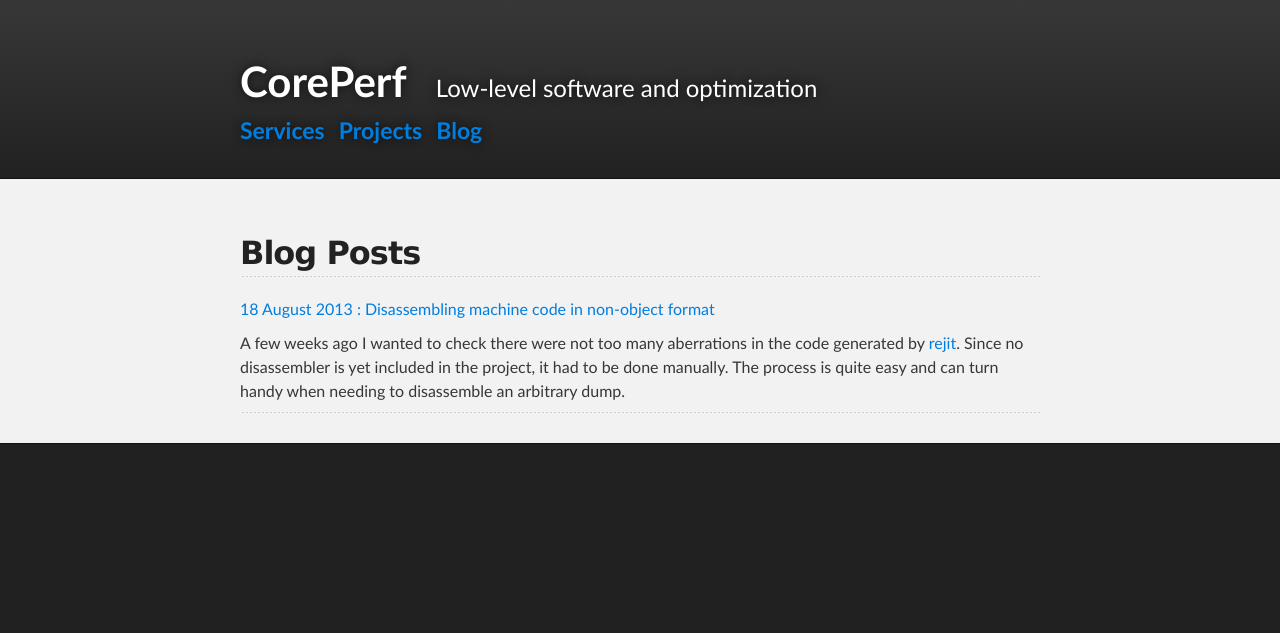
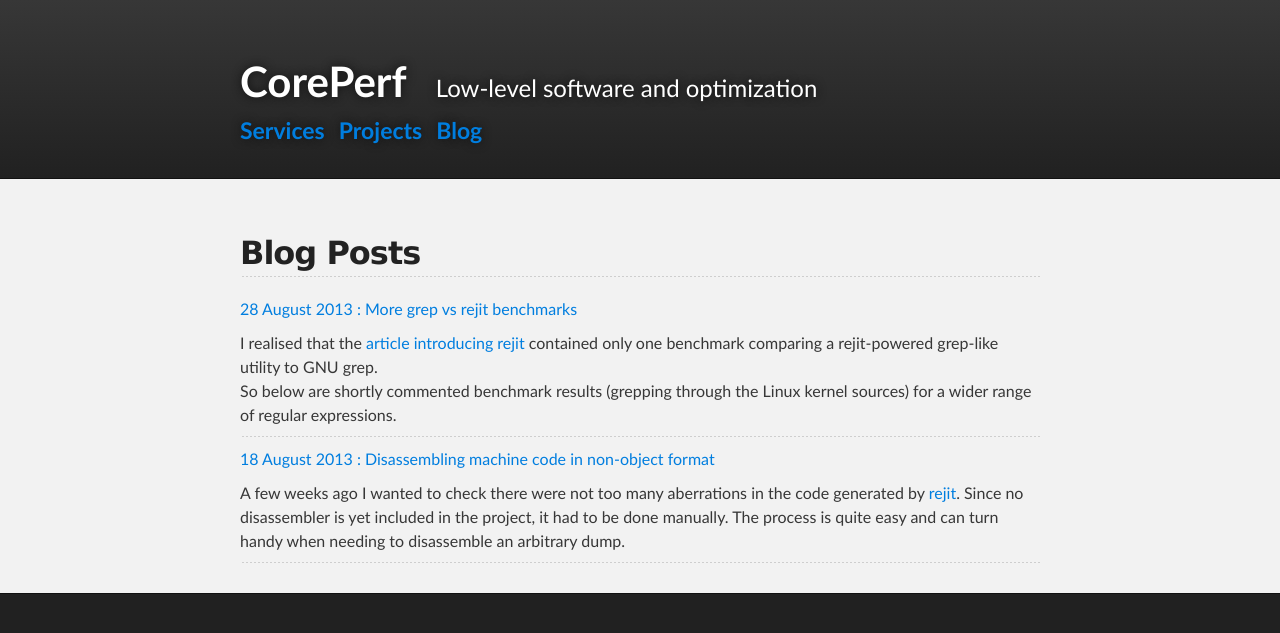
Before and after one commit to coreperf/coreperf.github.io, a Jekyll site: the page built from blog.html, in a window 1280 px wide. Shown: the top 633 px of the page. Built offline with Jekyll 4.4.1, drawn with Linux system fonts in a browser that asks for light colours.

Commit message:
Update about grep benchmarks and rejit.
The initial article contains only one benchmark for a simple string.
Write an article with more detailed comparisons.

```diff
--- /dev/null
+++ b/_posts/2013-08-28-more_grep_rejit_benchmarks.md
@@ -0,0 +1,314 @@
+---
+layout: post
+title:  "More grep vs rejit benchmarks"
+date:   2013-08-28
+author: Alexandre
+categories: [update,rejit]
+---
+
+
+I realised that the [article introducing rejit][rejit article] contained only one benchmark
+comparing a rejit-powered grep-like utility to GNU grep.
+<br />
+So below are shortly commented benchmark results (grepping through the Linux kernel
+sources) for a wider range of regular expressions.
+
+The commands used to benchmarks follow the form:
+
+    $ REGEXP="re"; CMD="jrep -R $REGEXP /work/linux/linux-3.10.6 "; \
+    $CMD > /dev/null && time $CMD > /tmp/res
+
+    $ REGEXP="re"; CMD="grep -R $REGEXP /work/linux/linux-3.10.6 "; \
+    $CMD > /dev/null && time $CMD > /dev/null
+
+For concision, the REGEXP variable is reminded only in the extended regular
+expression (ERE) format. (Grep uses BRE.)
+
+Benchmarks were run with the engines versions below:
+
+    GNU grep version 2.14, commit: 599f2b15bc152cdf19022c7803f9a5f336c25e65
+    Rejit commit: 6cd1ca642783ac9968085682b1a82b6961ad9109
+
+<hr>
+
+<table style="width:100%; margin-top:20px;">
+  <tr>
+    <td>
+      <strong>GNU grep</strong>
+    </td>
+    <td>
+      <strong>jrep</strong>
+    </td>
+    <td>
+      <strong>Speedup</strong>
+      <br />time for grep / time for jrep
+    </td>
+  </tr>
+  <tr>
+    <td colspan="3">
+      <strong>Regexp</strong>: <code>regexp</code>
+    </td>
+  </tr>
+  <tr>
+    <td>
+      <pre style="width:80%"><code>real  0m0.611s
+user  0m0.346s
+sys   0m0.259s</code></pre>
+    </td>
+    <td>
+      <pre style="width:80%"><code>real  0m0.373s
+user  0m0.112s
+sys   0m0.257s</code></pre>
+    </td>
+    <td>
+      <span style="color:green">1.64</span>
+    </td>
+  </tr>
+  <tr>
+    <td colspan="3">
+      <strong>Regexp</strong>: <code>"regexp|yoyo"</code>
+    </td>
+  </tr>
+  <tr>
+    <td>
+      <pre style="width:80%"><code>real  0m2.097s
+user  0m1.812s
+sys   0m0.275s</code></pre>
+    </td>
+    <td>
+      <pre style="width:80%"><code>real  0m0.410s
+user  0m0.137s
+sys   0m0.268s</code></pre>
+    </td>
+    <td>
+      <span style="color:green">5.11</span>
+    </td>
+  </tr>
+  <tr><td colspan="3">
+    Rejit uses simple brute-force SIMD code checking for all words
+    parallelly.
+  </td></tr>
+  <tr>
+    <td colspan="3">
+      <strong>Regexp</strong>: <code>"regexp|yoyo|unsigned"</code>
+    </td>
+  </tr>
+  <tr>
+    <td>
+      <pre style="width:80%"><code>real  0m2.125s
+user  0m1.839s
+sys   0m0.275s</code></pre>
+    </td>
+    <td>
+      <pre style="width:80%"><code>real  0m1.319s
+user  0m0.916s
+sys   0m0.393s</code></pre>
+    </td>
+    <td>
+      <span style="color:green">1.61</span>
+    </td>
+  </tr>
+  <tr><td colspan="3">
+    The performance advantage of SIMD code decreases with the number of
+    alternations. Grep shows stable performance with its (Boyer-Moore-like
+    I suppose) algorithm.
+  </td></tr>
+  <tr>
+    <td colspan="3">
+      <strong>Regexp</strong>: <code>"regexp|yoyo|unsigned|struct|union"</code>
+    </td>
+  </tr>
+  <tr>
+    <td>
+      <pre style="width:80%"><code>real  0m2.214s
+user  0m1.907s
+sys   0m0.298s</code></pre>
+    </td>
+    <td>
+      <pre style="width:80%"><code>real  0m2.082s
+user  0m1.590s
+sys   0m0.479s</code></pre>
+    </td>
+    <td>
+      <span>1.06</span>
+    </td>
+  </tr>
+  <tr>
+    <td colspan="3">
+      <strong>Regexp</strong>: <code>"regexp|yoyo|unsigned|struct|union|static"</code>
+    </td>
+  </tr>
+  <tr>
+    <td>
+      <pre style="width:80%"><code>real  0m2.184s
+user  0m1.903s
+sys   0m0.272s</code></pre>
+    </td>
+    <td>
+      <pre style="width:80%"><code>real  0m2.239s
+user  0m1.730s
+sys   0m0.497s</code></pre>
+    </td>
+    <td>
+      <span>0.98</span>
+    </td>
+  </tr>
+  <tr><td colspan="3">
+    The SIMD brute-force starts being slower than grep's algorithm.
+    With this many alternations, it would be time to fall back to a smarter
+    algorithm or implement faster SIMD code.
+  </td></tr>
+  <tr>
+    <td colspan="3">
+      <strong>Regexp</strong>: <code>"regexp|yoyo|unsigned|int|struct|union"</code>
+    </td>
+  </tr>
+  <tr>
+    <td>
+      <pre style="width:80%"><code>real  0m2.199s
+user  0m1.925s
+sys   0m0.263s</code></pre>
+    </td>
+    <td>
+      <pre style="width:80%"><code>real  0m2.530s
+user  0m2.009s
+sys   0m0.508s</code></pre>
+    </td>
+    <td>
+      <span style="color:red">0.86 (1 / 1.15) </span>
+    </td>
+  </tr>
+  <tr>
+    <td colspan="3">
+      <strong>Regexp</strong>: <code>"regexp|yoyo|unsigned|struct|union|static|void|NULL"</code>
+    </td>
+  </tr>
+  <tr>
+    <td>
+      <pre style="width:80%"><code>real  0m2.202s
+user  0m1.915s
+sys   0m0.278s</code></pre>
+    </td>
+    <td>
+      <pre style="width:80%"><code>real  0m5.694s
+user  0m5.163s
+sys   0m0.511s</code></pre>
+    </td>
+    <td>
+      <span style="color:red">0.39 (1 / 2.59)</span>
+    </td>
+  </tr>
+  <tr><td colspan="3">
+    At this point there are too many alternations for rejit to use SSE4.2.
+    Rejit doesn't do any register allocation but simply assigns one XMM
+    register to each word.
+    When not enough XMM registers are available, it falls back to (unluckily
+    still brute-force) non-SIMD code.
+    Performance drops significantly.
+  </td></tr>
+  <tr>
+    <td colspan="3">
+      <strong>Regexp</strong>: <code>"\s\+void.*\(\)"</code>
+    </td>
+  </tr>
+  <tr>
+    <td>
+      <pre style="width:80%"><code>real  0m0.836s
+user  0m0.576s
+sys   0m0.255s</code></pre>
+    </td>
+    <td>
+      <pre style="width:80%"><code>real  0m0.371s
+user  0m0.101s
+sys   0m0.265s</code></pre>
+    </td>
+    <td>
+      <span style="color:green">2.25</span>
+    </td>
+  </tr>
+  <tr><td colspan="3">
+    The first of a few measurements for complicated regular expressions which
+    may be delicate to handle.
+    <br />It looks like both grep and rejit know well enough to search for the
+    parts of the regular expression that are easy to match.
+    <br />With few alternations, rejit has the advantage.
+    It would start losing the race if we started increasing the number of
+    alternations. (As in the alternation tests above.)
+  </td></tr>
+  <tr>
+    <td colspan="3">
+      <strong>Regexp</strong>: <code>"(\s\+void.*\(\))|(union.*\{)"</code>
+    </td>
+  </tr>
+  <tr>
+    <td>
+      <pre style="width:80%"><code>real  0m1.702s
+user  0m1.422s
+sys   0m0.272s</code></pre>
+    </td>
+    <td>
+      <pre style="width:80%"><code>real  0m0.523s
+user  0m0.224s
+sys   0m0.293s</code></pre>
+    </td>
+    <td>
+      <span style="color:green">3.25</span>
+    </td>
+  </tr>
+  <tr>
+    <td colspan="3">
+      <strong>Regexp</strong>: <code>"(\s\+void.*\(\))|(struct.*\{)"</code>
+    </td>
+  </tr>
+  <tr>
+    <td>
+      <pre style="width:80%"><code>real  0m2.141s
+user  0m1.866s
+sys   0m0.264s</code></pre>
+    </td>
+    <td>
+      <pre style="width:80%"><code>real  0m2.102s
+user  0m1.653s
+sys   0m0.438s</code></pre>
+    </td>
+    <td>
+      <span>1.02</span>
+    </td>
+  </tr>
+  <tr><td colspan="3">
+    <p>
+    Interesting difference with above!<br />
+    I think the performance gap comes from differences in frequencies for the
+    first or last letters in <code>union</code> and <code>struct</code>.
+    </p>
+    <p>
+    Rejit looks at the letters in order, and so is mostly affected by the
+    frequency for the first letter of the word. A higher frequency forces rejit to
+    exit the efficient part of the SIMD optimised loop more often.  Quick
+    statistics give <code>~3.9%</code> for <code>u</code>
+    against <code>~2.2%</code> for <code>s</code>.
+    </p>
+    <p>
+    If grep uses a Boyer-Moore like algorithm, it probably looks at the
+    location of the last letter of the word. Again the frequency is higher in
+    the second case:
+    <code>~3.7%</code> for <code>n</code> and <code>~5.4%</code> for
+    <code>t</code>.
+    </p>
+    <p>
+    The performance hit is much more important for Rejit. I haven't done any
+    profiling, but suppose that this is because it requires a bigger overhead
+    than grep to exit (and re-enter) its fast processing loop.
+    </p>
+  </td></tr>
+</table>
+
+<hr>
+
+The long alternations show that Rejit would benefit from some cleverer
+algorithms, but globally it performs very well!
+
+
+
+
+[rejit article]: /projects/rejit/
--- a/projects/rejit/index.md
+++ b/projects/rejit/index.md
@@ -373,26 +373,82 @@
 
 #### Single threaded recursive grep through the Linux kernel sources
 
+`jrep` is a grep-like utility powered by Rejit.
+
+The commands used to benchmarks follow the form below.
 In both cases the grep program is run a first time without measurement to give
 the OS a chance to preload the files. Without this we would be benchmarking the
 time to access the files.
 
-    $ CMD='grep -R regexp linux-3.10.6/'; $CMD > /dev/null && time $CMD > /dev/null
-    real  0m0.622s
-    user  0m0.356s
-    sys   0m0.260s
+    $ REGEXP="re"; CMD="jrep -R $REGEXP /work/linux/linux-3.10.6 "; \
+    $CMD > /dev/null && time $CMD > /tmp/res
 
-`jrep` is a grep-like utility powered by Rejit.
+    $ REGEXP="re"; CMD="grep -R $REGEXP /work/linux/linux-3.10.6 "; \
+    $CMD > /dev/null && time $CMD > /dev/null
 
-    $ CMD='jrep -R regexp linux-3.10.6/'; $CMD > /dev/null && time $CMD > /dev/null
-    real  0m0.370s
-    user  0m0.101s
-    sys   0m0.263s
+For concision, the REGEXP variable is reminded only in the extended regular
+expression (ERE) format. (Grep uses BRE.)
 
-The `jrep` utility performs 1.68 times faster than gnu grep in this very real
-use-case!  The time spent in `sys` is equivalent, but Rejit spends 3 times less
-time in `user` code.
-<br />It is part of the sample programs in the rejit repository (see the
+<table style="width:100%; margin-top:20px;">
+  <tr>
+    <td>
+      <strong>GNU grep</strong>
+    </td>
+    <td>
+      <strong>jrep</strong>
+    </td>
+    <td>
+      <strong>Speedup</strong>
+      (time for grep / time for jrep)
+    </td>
+  </tr>
+  <tr>
+    <td colspan="3">
+      <strong>Regexp</strong>: <code>regexp</code>
+    </td>
+  </tr>
+  <tr>
+    <td>
+      <pre style="width:80%"><code>real  0m0.611s
+user  0m0.346s
+sys   0m0.259s</code></pre>
+    </td>
+    <td>
+      <pre style="width:80%"><code>real  0m0.373s
+user  0m0.112s
+sys   0m0.257s</code></pre>
+    </td>
+    <td>
+      <span style="color:green">1.64</span>
+    </td>
+  </tr>
+  <tr>
+    <td colspan="3">
+      <strong>Regexp</strong>: <code>"(\s\+void.*\(\))|(union.*\{)"</code>
+    </td>
+  </tr>
+  <tr>
+    <td>
+      <pre style="width:80%"><code>real  0m1.702s
+user  0m1.422s
+sys   0m0.272s</code></pre>
+    </td>
+    <td>
+      <pre style="width:80%"><code>real  0m0.523s
+user  0m0.224s
+sys   0m0.293s</code></pre>
+    </td>
+    <td>
+      <span style="color:green">3.25</span>
+    </td>
+  </tr>
+</table>
+
+The `jrep` utility performs significantly faster than grep in this very real
+use-cases!  To see benchmark results and comments for a wider range of regular
+expressions, please see [this article][grep jrep benchs article].
+
+`jrep` is part of the sample programs in the rejit repository (see the
 [wiki][rejit wiki]).  It is of course far behind grep in terms of features, but
 supports searching for multi-lines patterns and has initial multithreading
 support.
@@ -879,3 +935,4 @@
   [cpu_bench multi threaded]: http://benchmarksgame.alioth.debian.org/u64q/benchmark.php?test=regexdna&lang=all&data=u64q
   [rejit_users]: https://groups.google.com/forum/#!forum/rejit-users
   [email alexandre]: mailto:alexandre@coreperf.com
+  [grep jrep benchs article]: /blog/
```
